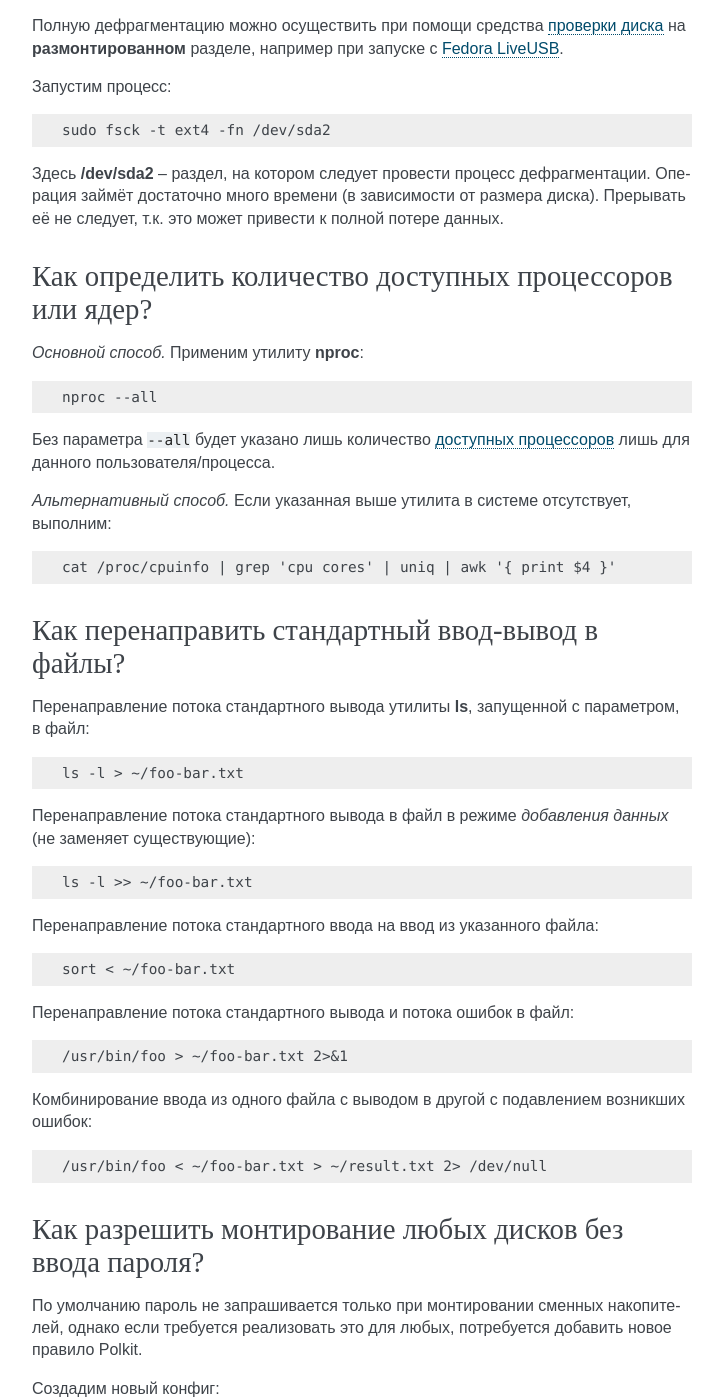
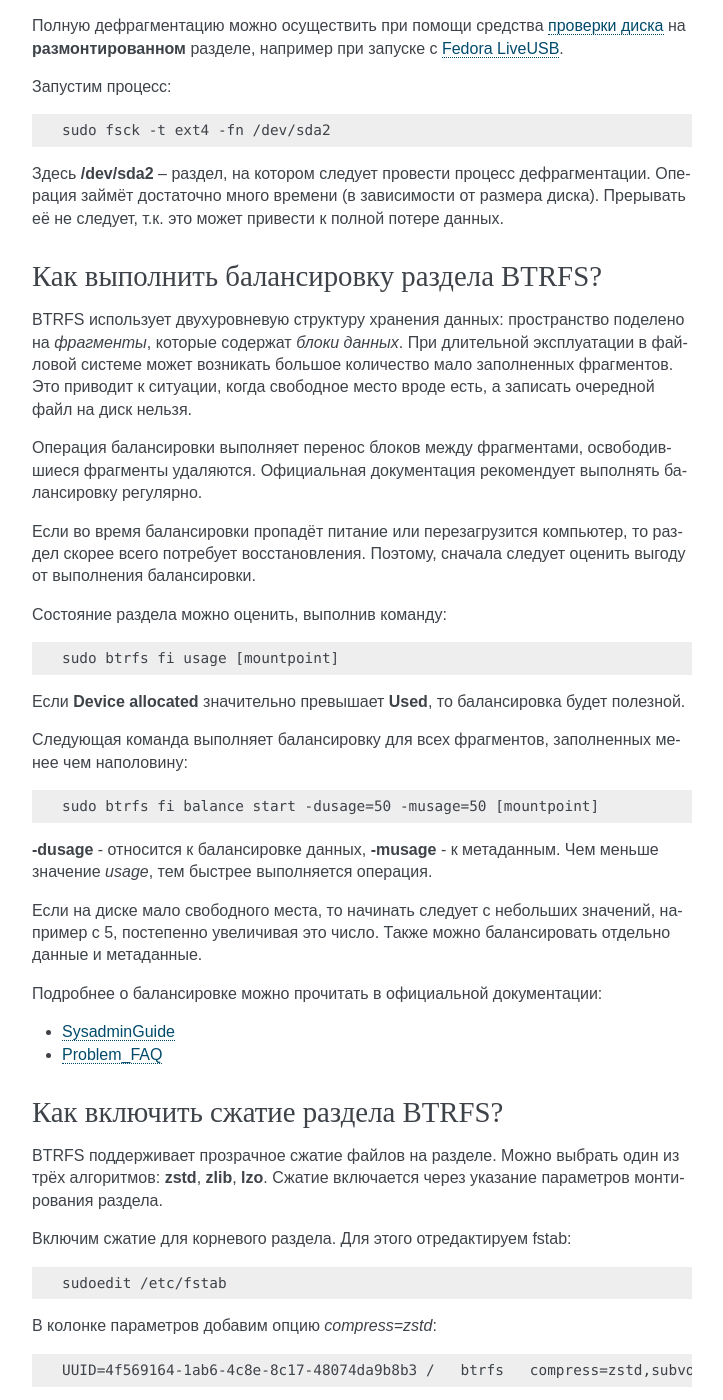
Before and after one commit to RussianFedora/FAQ, a Sphinx documentation site: the page built from source/administration.rst, in a window 1280 px wide and 1400 px high, scrolled down 22704 px. Shown: the whole window, without its empty margins (388-1111 px from the left). Built offline with Sphinx 7.4.7, drawn with Linux system fonts in a browser that asks for light colours; comment, search, counter and statistics services are not loaded; some of the changed text lies outside the part shown.

Commit message:
Add info about btrfs balance and compression

```diff
--- a/source/administration.rst
+++ b/source/administration.rst
@@ -1290,6 +1290,67 @@ FUSE (file system in userspace) -- это модуль ядра и набор у
     sudo fsck -t ext4 -fn /dev/sda2
 
 Здесь **/dev/sda2** -- раздел, на котором следует провести процесс дефрагментации. Операция займёт достаточно много времени (в зависимости от размера диска). Прерывать её не следует, т.к. это может привести к полной потере данных.
+
+.. index:: btrfs, balance
+.. _btrfs-balance:
+
+Как выполнить балансировку раздела BTRFS?
+=========================================
+
+BTRFS использует двухуровневую структуру хранения данных: пространство поделено на *фрагменты*, которые содержат *блоки данных*. При длительной эксплуатации в файловой системе может возникать большое количество мало заполненных фрагментов. Это приводит к ситуации, когда свободное место вроде есть, а записать очередной файл на диск нельзя.
+
+Операция балансировки выполняет перенос блоков между фрагментами, освободившиеся фрагменты удаляются. Официальная документация рекомендует выполнять балансировку регулярно.
+
+Если во время балансировки пропадёт питание или перезагрузится компьютер, то раздел скорее всего потребует восстановления. Поэтому, сначала следует оценить выгоду от выполнения балансировки.
+
+Состояние раздела можно оценить, выполнив команду:
+
+.. code-block:: text
+
+    sudo btrfs fi usage [mountpoint]
+
+Если **Device allocated** значительно превышает **Used**, то балансировка будет полезной.
+
+Следующая команда выполняет балансировку для всех фрагментов, заполненных менее чем наполовину:
+
+.. code-block:: text
+
+    sudo btrfs fi balance start -dusage=50 -musage=50 [mountpoint]
+
+**-dusage** - относится к балансировке данных, **-musage** - к метаданным. Чем меньше значение *usage*, тем быстрее выполняется операция.
+
+Если на диске мало свободного места, то начинать следует с небольших значений, например с 5, постепенно увеличивая это число. Также можно балансировать отдельно данные и метаданные.
+
+Подробнее о балансировке можно прочитать в официальной документации:
+
+- `SysadminGuide <https://btrfs.wiki.kernel.org/index.php/SysadminGuide#Balancing>`_
+- `Problem_FAQ <https://btrfs.wiki.kernel.org/index.php/Problem_FAQ#I_get_.22No_space_left_on_device.22_errors.2C_but_df_says_I.27ve_got_lots_of_space>`_
+
+.. index:: btrfs, compression
+.. _btrfs-compression:
+
+Как включить сжатие раздела BTRFS?
+==================================
+
+BTRFS поддерживает прозрачное сжатие файлов на разделе. Можно выбрать один из трёх алгоритмов: **zstd**, **zlib**, **lzo**. Сжатие включается через указание параметров монтирования раздела.
+
+Включим сжатие для корневого раздела. Для этого отредактируем fstab:
+
+.. code-block:: text
+
+    sudoedit /etc/fstab
+
+В колонке параметров добавим опцию *compress=zstd*:
+
+.. code-block:: text
+
+    UUID=4f569164-1ab6-4c8e-8c17-48074da9b8b3 /   btrfs   compress=zstd,subvol=fedora   0 0
+
+Сохраним и перезагрузимся. После этого записываемые на раздел файлы будут сжиматься алгоритмом zstd.
+
+Подробнее о сжатии можно узнать в официальной документации:
+
+- `Compression <https://btrfs.wiki.kernel.org/index.php/Compression>`_
 
 .. index:: cpu, core, grep, awk, uniq
 .. _cpu-cores:
```
